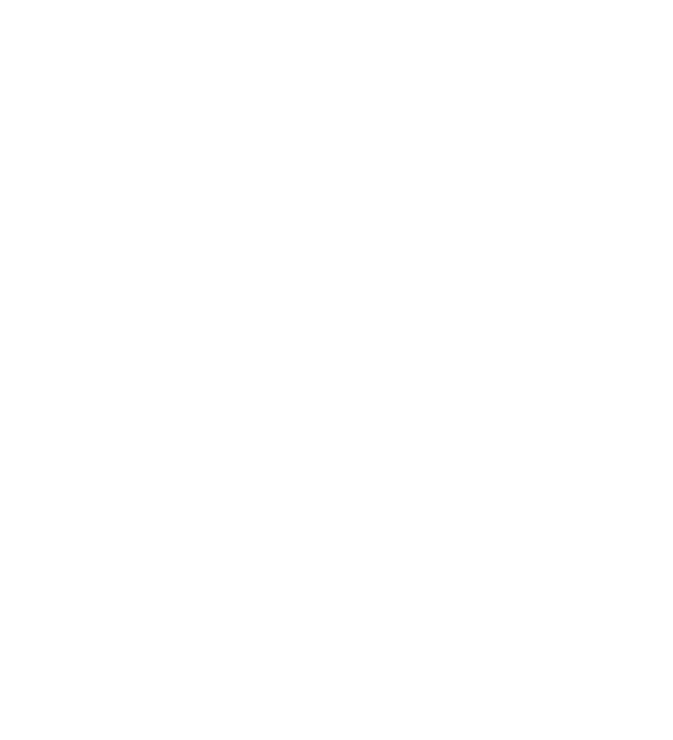
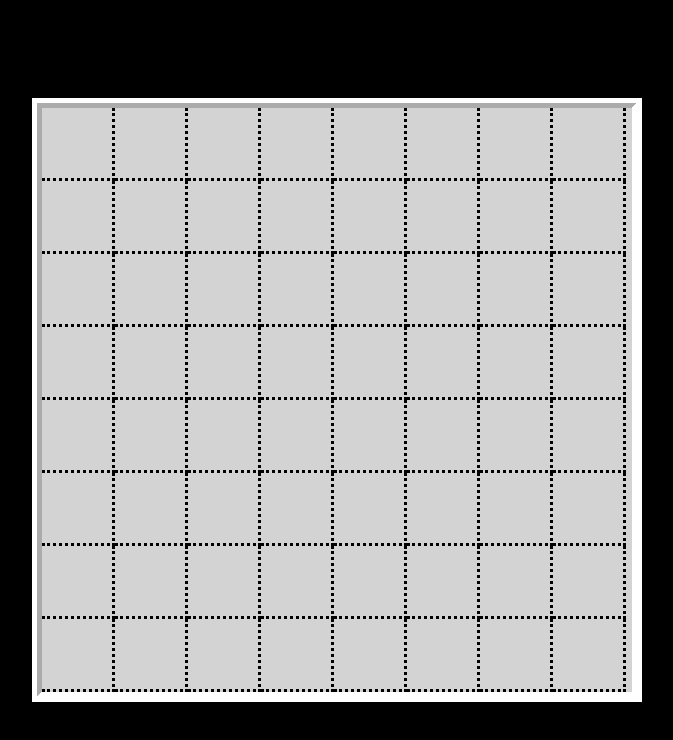
Before and after one commit to Dhaibuna/Minefield-checkbox, a plain HTML site: page index.html in a window 1280 px wide. Shown: the whole page, without its empty margins (303-976 px from the left). Drawn offline with Linux system fonts and the light colour scheme.

Commit message:
update Wrapper style

```diff
--- a/index.html
+++ b/index.html
@@ -3,9 +3,75 @@
 <head>
     <meta charset="UTF-8">
     <meta name="viewport" content="width=device-width, initial-scale=1.0">
+    <link rel="stylesheet" href="main.css" />
     <title> Minefield Checkbox </title>
 </head>
 <body>
-
+    <div id="wrapper">
+        <div></div>
+        <div></div>
+        <div></div>
+        <div></div>
+        <div></div>
+        <div></div>
+        <div></div>
+        <div></div>
+        <div></div>
+        <div></div>
+        <div></div>
+        <div></div>
+        <div></div>
+        <div></div>
+        <div></div>
+        <div></div>
+        <div></div>
+        <div></div>
+        <div></div>
+        <div></div>
+        <div></div>
+        <div></div>
+        <div></div>
+        <div></div>
+        <div></div>
+        <div></div>
+        <div></div>
+        <div></div>
+        <div></div>
+        <div></div>
+        <div></div>
+        <div></div>
+        <div></div>
+        <div></div>
+        <div></div>
+        <div></div>
+        <div></div>
+        <div></div>
+        <div></div>
+        <div></div>
+        <div></div>
+        <div></div>
+        <div></div>
+        <div></div>
+        <div></div>
+        <div></div>
+        <div></div>
+        <div></div>
+        <div></div>
+        <div></div>
+        <div></div>
+        <div></div>
+        <div></div>
+        <div></div>
+        <div></div>
+        <div></div>
+        <div></div>
+        <div></div>
+        <div></div>
+        <div></div>
+        <div></div>
+        <div></div>
+        <div></div>
+        <div></div>
+</div>
 </body>
 </html>
--- a/main.css
+++ b/main.css
@@ -0,0 +1,31 @@
+*{
+    padding: 0;
+    margin: 0;
+}
+
+body{
+
+    background-color: black;
+    height :100vh;
+    display: flex;
+    justify-content: center;
+    align-items: center;
+}
+
+#wrapper{
+    background-color: lightgray;
+    width: 590px;
+    border-style: ridge solid solid ridge;
+    border-color: white;
+    border-width: 10px;
+    display: flex;
+    flex-flow: row wrap;
+    justify-content: flex-start;
+}
+
+ #wrapper div{
+    width: 70px;
+    height: 70px;
+    border-width: 1px bold;
+    border-style: none dotted dotted none;
+}
```
